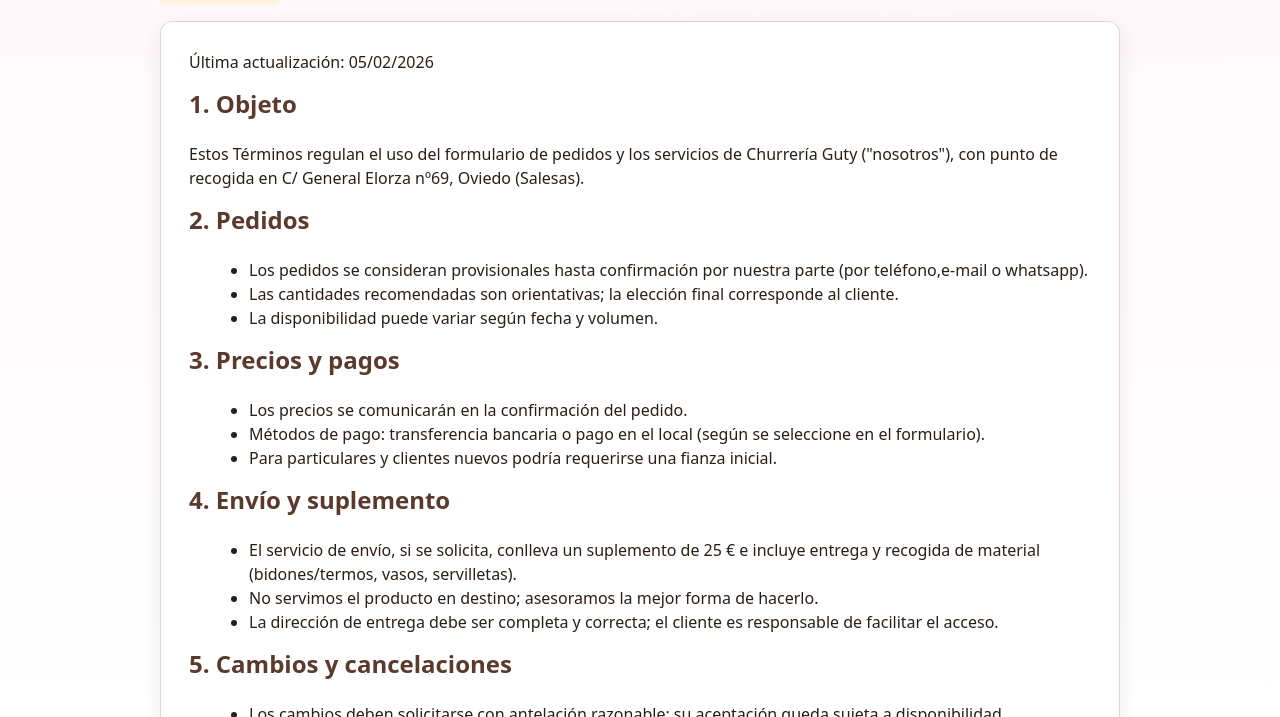
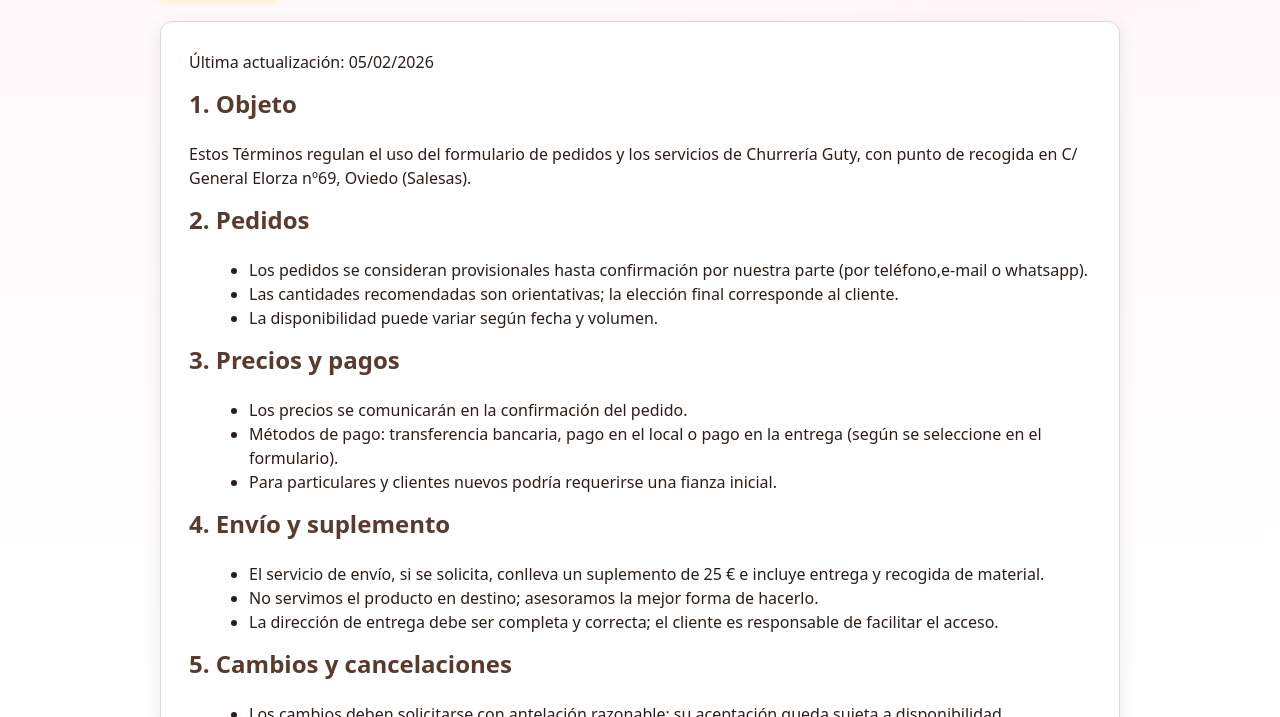
Before and after one commit to IvanGutierrezRaimundo/AppChurreriaGuty, a website: page public/terminos.html in a window 1280 px wide. Shown: the part 83-800 px from the top of the page. Drawn offline with Linux system fonts and the light colour scheme.

```diff
--- a/public/terminos.html
+++ b/public/terminos.html
@@ -13,7 +13,7 @@
     <p>Última actualización: 05/02/2026</p>
 
     <h2>1. Objeto</h2>
-    <p>Estos Términos regulan el uso del formulario de pedidos y los servicios de Churrería Guty ("nosotros"), con punto de recogida en C/ General Elorza nº69, Oviedo (Salesas).</p>
+    <p>Estos Términos regulan el uso del formulario de pedidos y los servicios de Churrería Guty, con punto de recogida en C/ General Elorza nº69, Oviedo (Salesas).</p>
 
     <h2>2. Pedidos</h2>
     <ul>
@@ -25,13 +25,13 @@
     <h2>3. Precios y pagos</h2>
     <ul>
       <li>Los precios se comunicarán en la confirmación del pedido.</li>
-      <li>Métodos de pago: transferencia bancaria o pago en el local (según se seleccione en el formulario).</li>
+      <li>Métodos de pago: transferencia bancaria, pago en el local o pago en la entrega (según se seleccione en el formulario).</li>
       <li>Para particulares y clientes nuevos podría requerirse una fianza inicial.</li>
     </ul>
 
     <h2>4. Envío y suplemento</h2>
     <ul>
-      <li>El servicio de envío, si se solicita, conlleva un suplemento de 25 € e incluye entrega y recogida de material (bidones/termos, vasos, servilletas).</li>
+      <li>El servicio de envío, si se solicita, conlleva un suplemento de 25 € e incluye entrega y recogida de material.</li>
       <li>No servimos el producto en destino; asesoramos la mejor forma de hacerlo.</li>
       <li>La dirección de entrega debe ser completa y correcta; el cliente es responsable de facilitar el acceso.</li>
     </ul>
```
Also changed, not shown: public/privacidad.html (+1 -1 lines).
